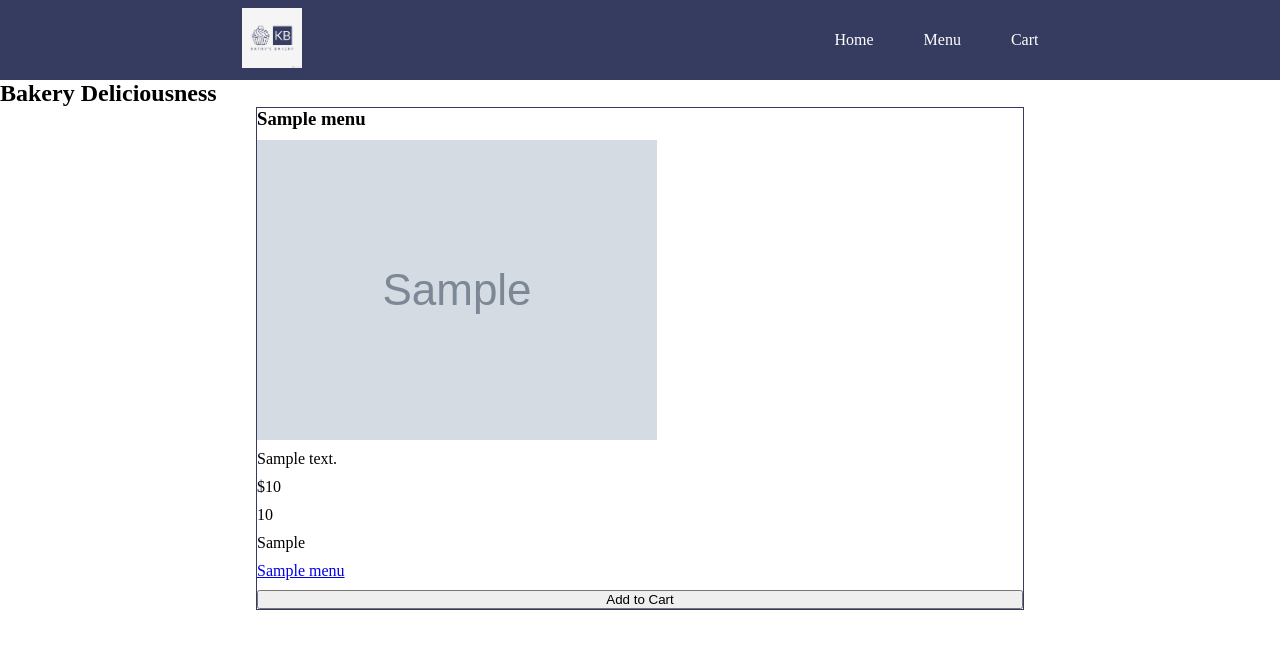
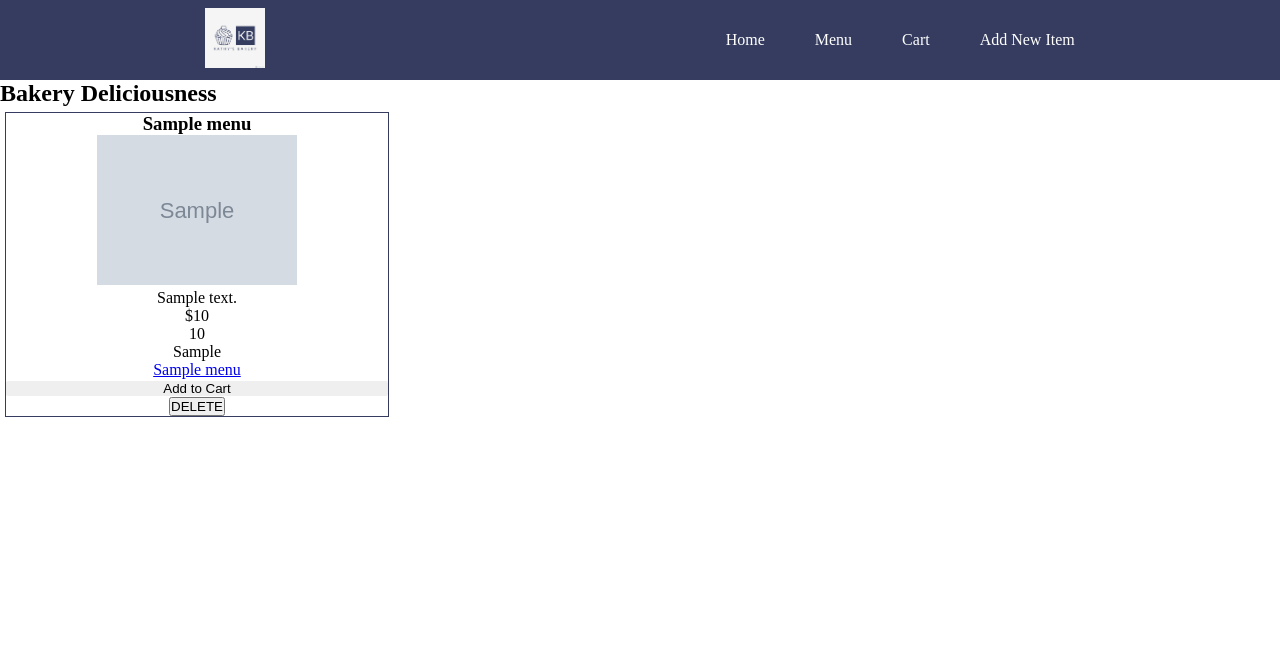
Before and after one commit to Tyrone-Cartwright/Kathys-baKery, a Node project: template views/menus/index.ejs in a window 1280 px wide. Shown: the top 649 px of the page. Run offline with Node 20 templates, Linux system fonts and the light colour scheme; the template is opened without the code that fills it: most values are stand-ins (such as "Sample title", 1, 10 or a date in 2020); grey boxes marked "Sample" are stand-in pictures; some libraries are stand-ins or nearby versions; some web fonts are replaced.

Commit message:
wip: more styling done also added delete method

```diff
--- a/public/style.css
+++ b/public/style.css
@@ -99,12 +99,28 @@ header {
   margin: auto;
 }
 
+.menu-container {
+  display: flex;
+  flex-wrap: wrap;
+}
+
 /* Menu Page*/
 .menu-card {
-  display: grid;
-  grid-template-columns: 1fr;
+  text-align: center;
+  width: 30%;
   border: 1px solid hsl(229, 29%, 29%);
-  gap: 10px;
+  margin: 5px;
+}
+
+.menu-card img {
+  width: 200px;
+}
+
+.menu-card .buy {
+  width: 100%;
+  border-radius: 2px;
+  /* outline: none; */
+  border: none;
 }
 
 /* Home Page */
--- a/views/menus/index.ejs
+++ b/views/menus/index.ejs
@@ -7,7 +7,7 @@
     <header><%- include('../partials/header.ejs') %></header>
     <main>
       <h2>Bakery Deliciousness</h2>
-      <div class="container">
+      <div class="menu-container">
         <% for(let i = 0; i < menu.length; i++) { %>
         <div class="menu-card">
           <h3><%= menu[i].name %></h3>
@@ -18,6 +18,9 @@
           <p><%= menu[i].preparedBy %></p>
           <a href="/menu/<%= menu[i]._id%>"><%= menu[i].name%></a>
           <button class="buy">Add to Cart</button>
+          <form action="/menu/<%= menu[i]._id%>?_method=DELETE" method="POST">
+            <input type="submit" value="DELETE" />
+          </form>
         </div>
         <% } %>
       </div>
--- a/views/partials/header.ejs
+++ b/views/partials/header.ejs
@@ -6,6 +6,7 @@
     <li><a href="/user">Home</a></li>
     <li><a href="/menu">Menu</a></li>
     <li><a href="#">Cart</a></li>
+    <li><a href="menu/new">Add New Item</a></li>
     <!-- <li><a href="/">Login</a></li> -->
   </ul>
 </nav>
--- a/views/users/edit.ejs
+++ b/views/users/edit.ejs
@@ -43,7 +43,7 @@
         <label for="hrsworked">Hours Worked</label>
         <input
           type="number"
-          name="hrdworked"
+          name="hrsworked"
           id="hrsworked"
           placeholder="Hours Worked"
         /><br />
```
